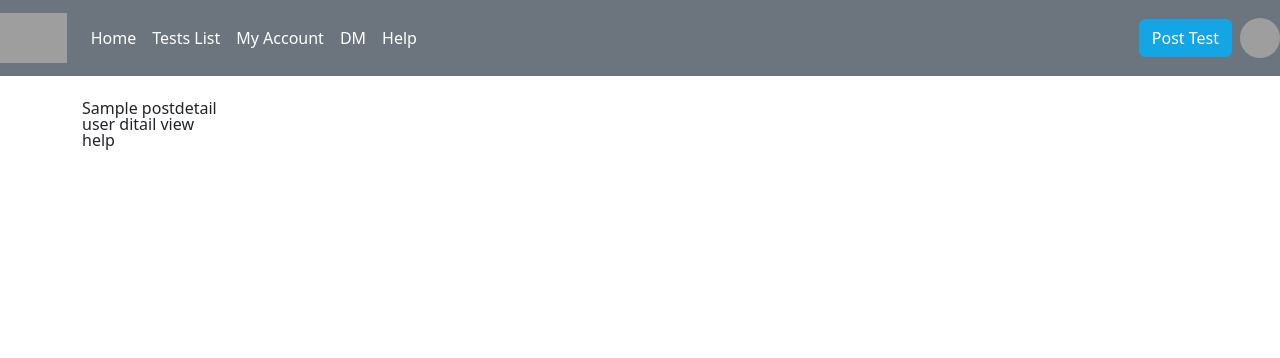
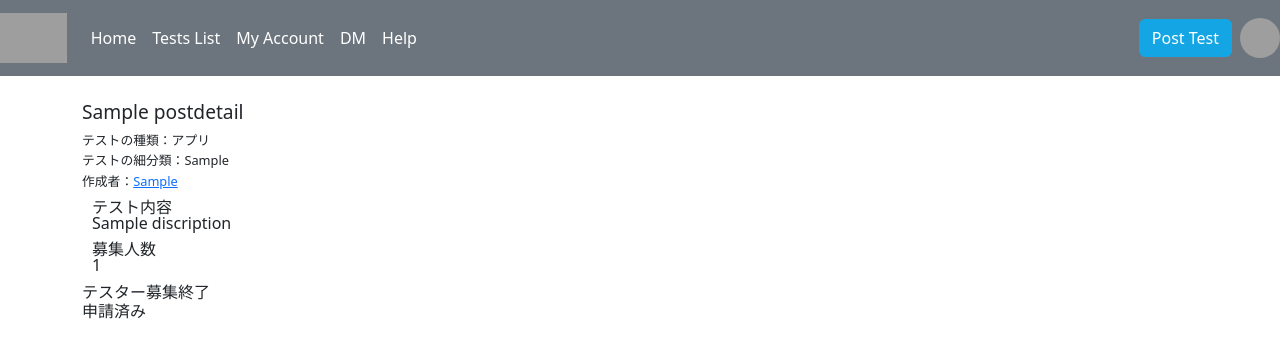
Before and after one commit to kelp-shi/TesterRecruting, a Django app: template templates/app/detail.html in a window 1280 px wide. Shown: the top 358 px of the page. Run offline with Django 5.2, Linux system fonts and the light colour scheme; the template is opened without the code that fills it: most values are stand-ins (such as "Sample title", 1, 10 or a date in 2020); some libraries are stand-ins or nearby versions; grey boxes are pictures that could not be loaded.

Commit message:
detail view修正

```diff
--- /dev/null
+++ b/static/css/app/detail.css
@@ -0,0 +1,84 @@
+.post-title {
+    margin-top: 10px;
+    margin-bottom: 5px;
+    font-size: 1em;
+}
+
+.post-title > .title{
+    font-size: 1.2em;
+}
+.post-title > .testtype {
+    margin: 10px 0 5px 0;
+    font-size: 0.8em;
+}
+
+.post-title > .TestTypeSubcls {
+    font-size: 0.8em;
+    margin-bottom:5px;
+}
+
+.post-title > .createdby {
+    font-size: 0.8em;
+}
+
+.post-info {
+    margin: 10px;
+}
+
+.post-discription {
+    margin: 10px 0 10px 0;
+}
+
+.RecFlgLabel {
+    font-weight: 450;
+}
+
+.applybtn-primary {
+    color: white;
+    background-color: #13a5e4;
+    border-color: #13a5e4;
+    position: relative;
+    overflow: hidden;
+    transition: background-color 0.4s;
+}
+
+.applybtn-primary:hover {
+    background-color: #12d0aa;
+    border-color: #12d0aa;
+    color: white;
+}
+
+.applybtn-primary::after {
+    content: "";
+    position: absolute;
+    top: 0;
+    left: -100%;
+    width: 100%;
+    height: 100%;
+    background: linear-gradient(to right, rgba(18, 208, 170, 0.5), rgba(69, 160, 73, 0.5));
+    transition: left 0.4s;
+    color: white;
+}
+
+.applybtn-primary:hover::after {
+    left: 0;
+}
+
+.applybtn-primary span {
+    position: relative;
+    z-index: 1;
+}
+
+@media (max-width: 991px) {
+    .applybtn-primary {
+        margin-top: 0.5rem;
+        width: 100%;
+    }
+}
+
+@media (min-width: 992px) {
+    .applybtn-primary {
+        margin-top: 0.5rem;
+        width: 100%;
+    }
+}
--- a/templates/app/detail.html
+++ b/templates/app/detail.html
@@ -1,22 +1,40 @@
 {% extends 'global_menu.html' %}
 {% load static %}
-<!DOCTYPE html>
-<html lang="en">
-<head>
-    <meta charset="UTF-8">
-    <meta name="viewport" content="width=device-width, initial-scale=1.0">
-    <title>detail</title>
-    <!--タイトルはタスク名を入れる-->
-</head>
-<body>
-    {% block content %}
-    <p>{{postdetail.PostName}}</p>
-    <p>user ditail view</p>
-    <p>help</p>
-    {% if existenceFlg == False %}
-    <a href="{% url 'baseApp:ApplyTask' pk=postdetail.pk %}" class="btn btn-primary">Join Task</a>
-    {% else %}
-    {% endif %}
-    {% endblock content %}
-</body>
-</html>
+{% block content %}
+<link rel="stylesheet" href="{% static 'css/app/detail.css' %}">
+    <div class="post-title">
+        <h1 class="title">{{postdetail.PostName}}</h1>
+        {% if postdetail.TestType == 1 %}
+            <h3 class="testtype">テストの種類：ゲーム</h3>
+        {% else %}
+            <h3 class="testtype">テストの種類：アプリ</h3>
+        {% endif %}
+        <h3 class="TestTypeSubcls">テストの細分類：{{postdetail.TestTypeSubcls}}</h3>
+        <h3 class="createdby">作成者：<a href="{% url 'baseApp:profile' postdetail.CreateUser %}">{{postdetail.CreateUser}}</a></h3>
+    </div>
+    <div class="post-info">
+        <div class="post-discription">
+            <p class="textlabel">テスト内容</p>
+            <p>{{postdetail.Discription}}</p>
+        </div>
+        <div class="post-RecrNum">
+            <p class="textlabel">募集人数</p>
+            <p>{{postdetail.RecrutingNum}}</p>
+        </div>
+    </div>
+    <div class="common-discription">
+    </div>
+    <div class="ApplyBtn">
+        {% if postdetail.RecrutingPeriodFlg == True %}
+            <h3 class="RecFlgLabel">現在テスター募集中！</h3>
+        {% else %}
+            <h3 class="RecFlgLabel">テスター募集終了</h3>
+        {% endif %}
+
+        {% if existenceFlg == False %}
+            <a href="{% url 'baseApp:ApplyTask' pk=postdetail.pk %}" class="btn applybtn-primary ">Join Task</a>
+        {% else %}
+            <h3>申請済み</h3>
+        {% endif %}
+    </div>
+{% endblock content %}
```
Also changed, not shown: templates/app/createUser_detail.html (+22 -1 lines).
